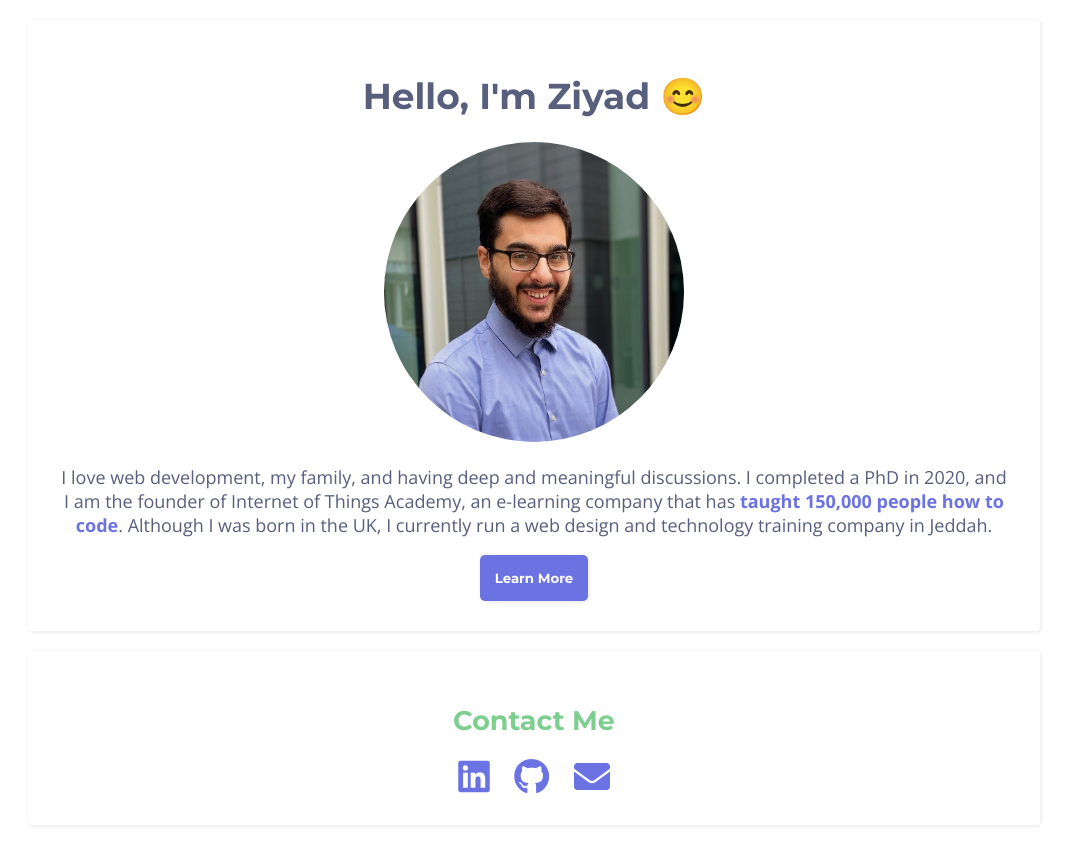
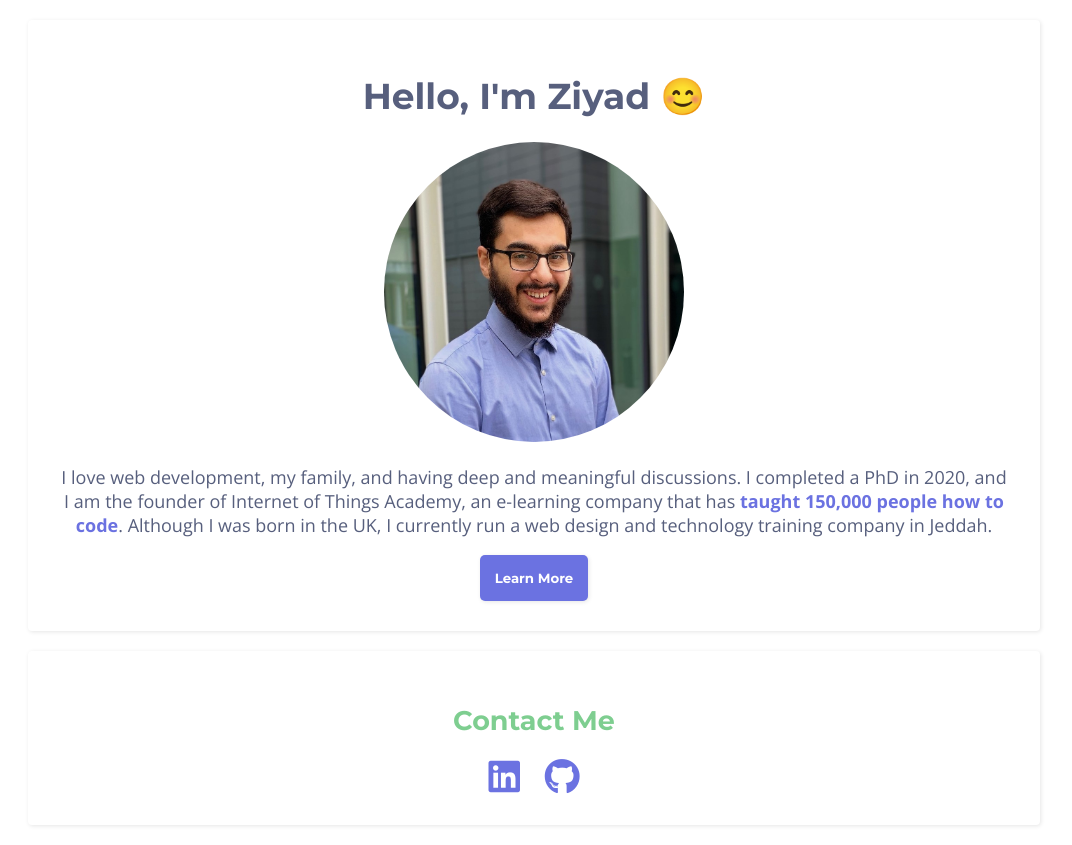
Before and after one commit to zyehia/profile, a plain HTML site: page index.html in a window 1280 px wide. Shown: the whole page, without its empty margins (106-1178 px from the left). Drawn offline with nearby package versions, Linux system fonts and the light colour scheme.

Commit message:
removed email

```diff
--- a/index.html
+++ b/index.html
@@ -32,9 +32,6 @@
         <a class="social" href="https://github.com/zyehia" target="_blank">
           <i class="fab fa-github fa-2x purple"></i>
         </a>
-        <a class="social" href="mailto:ziyadyehia93@gmail.com" target="_blank">
-          <i class="fas fa-envelope fa-2x purple"></i>
-        </a>
       </ul>
     </div>
   </div>
```
